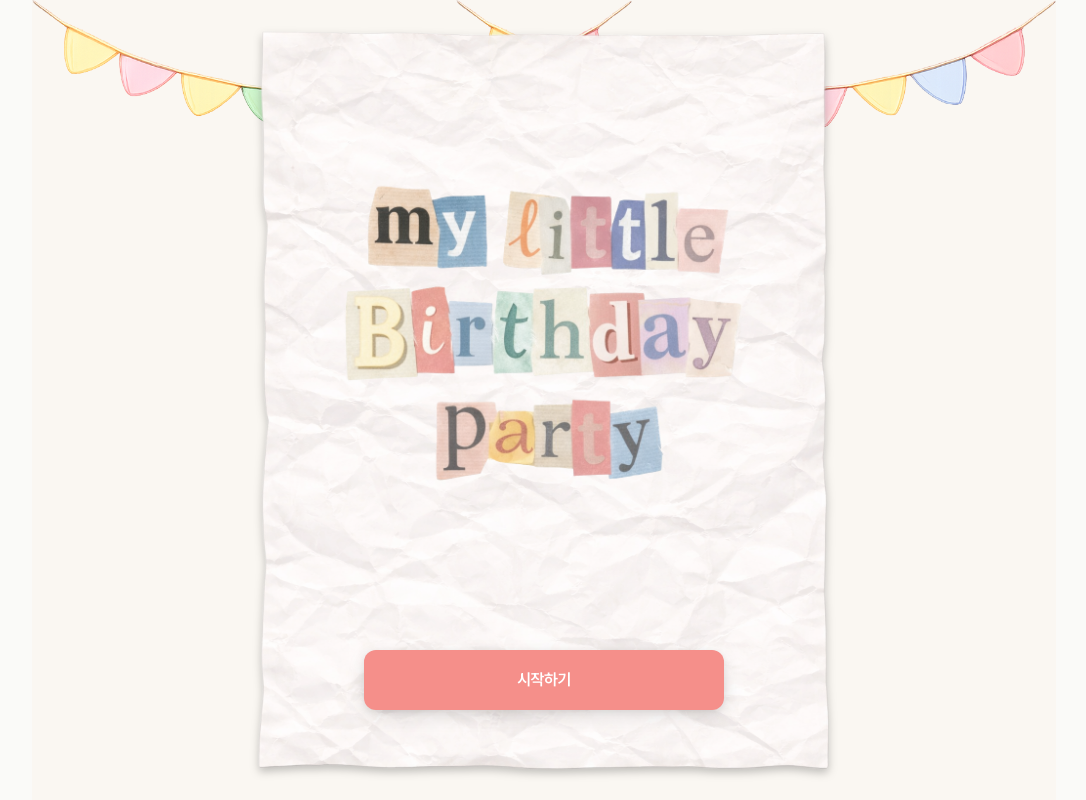
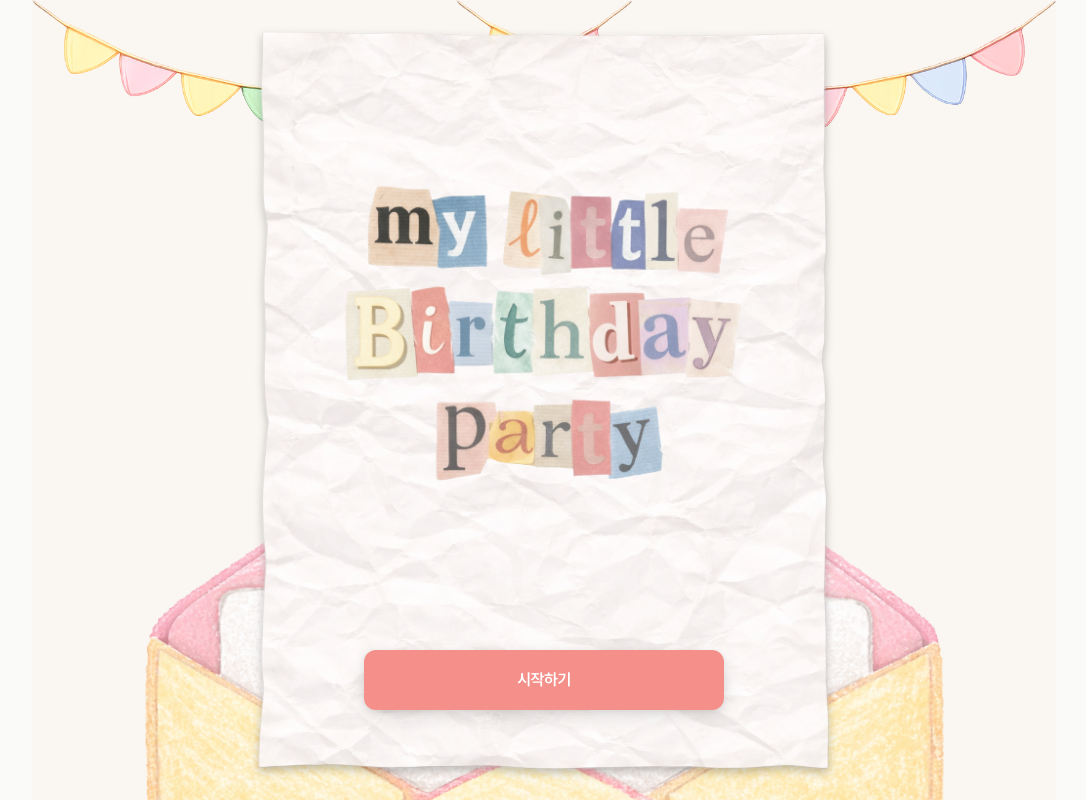
Before and after one commit to Leeseoleem/my-little-birthday-party, a React (Vite) app: page /creator in a window 1280 px wide. Shown: the whole page, without its empty margins (96-1182 px from the left). Built offline with nearby package versions, Linux system fonts and the light colour scheme.

Commit message:
chore: CreatorLandingPage 배경 내 편지지 오브젝트 배치

```diff
--- a/src/routes/creator/index.tsx
+++ b/src/routes/creator/index.tsx
@@ -1,5 +1,6 @@
 import { createFileRoute } from "@tanstack/react-router";
 
+import EnvelopeLayout from "../../components/layout/page/EnvelopeLayout";
 import GarlandLayout from "../../components/layout/page/GarlandLayout";
 import IntroCard from "../../features/creator/components/IntroCard";
 
@@ -15,7 +16,8 @@ export const Route = createFileRoute("/creator/")({
 function CreatorLandingPage() {
   return (
     <GarlandLayout>
-      <div className="flex flex-1 items-center justify-center min-h-dvh">
+      <EnvelopeLayout />
+      <div className="flex flex-1 items-center justify-center min-h-dvh px-6">
         <IntroCard />
       </div>
     </GarlandLayout>
```
